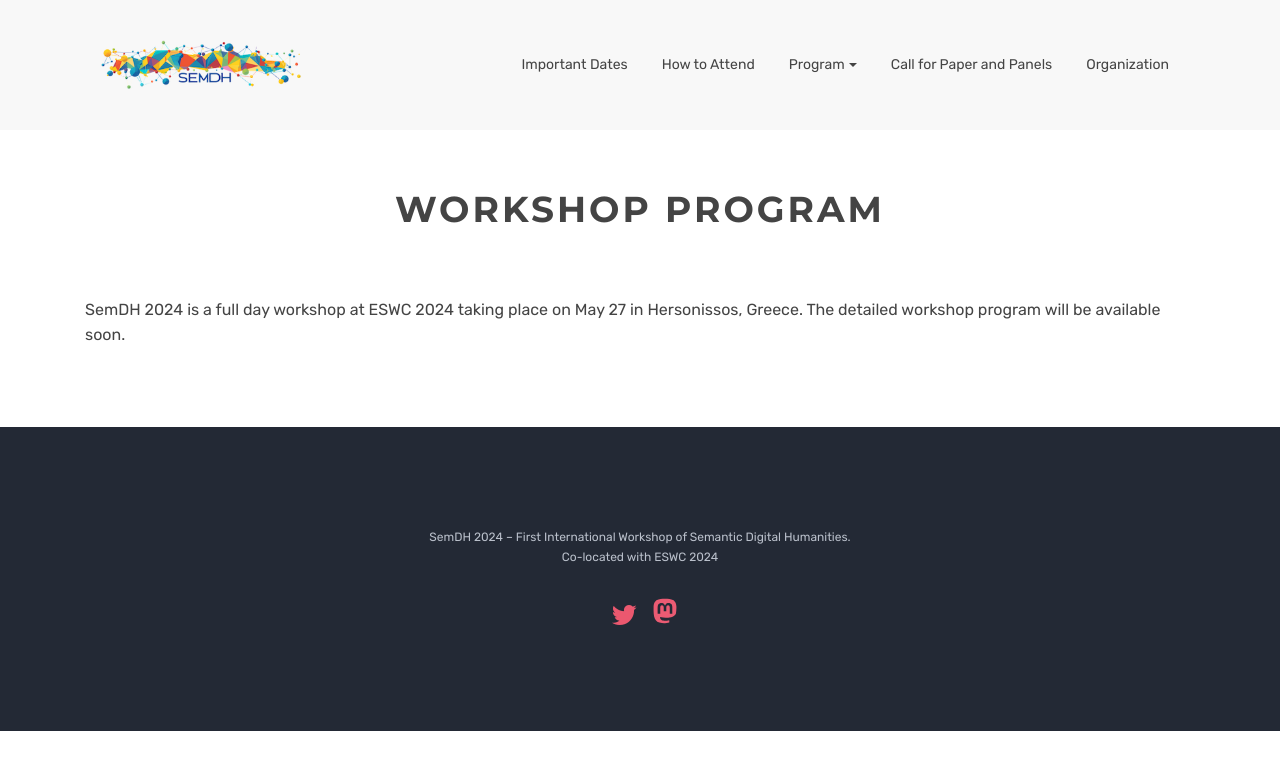
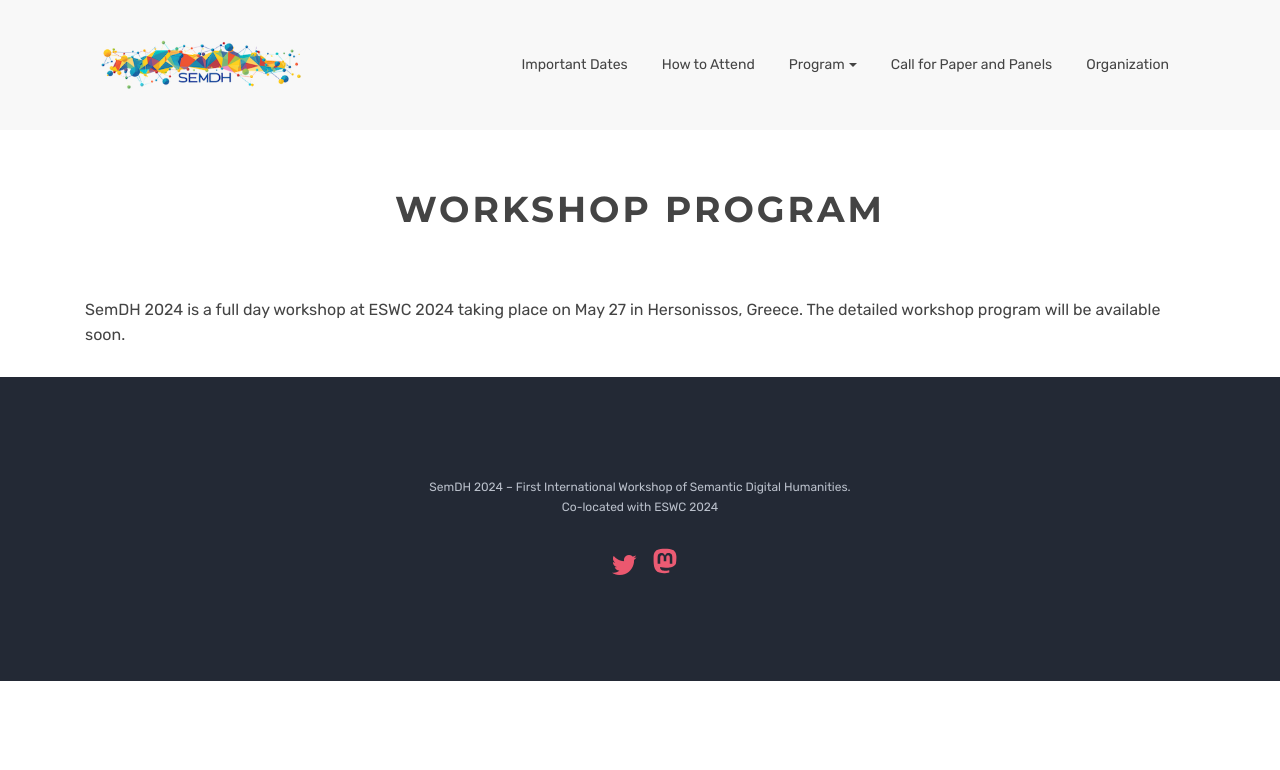
Before and after one commit to SemDH/semdh.github.io, a Jekyll site: the page built from program.html, in a window 1280 px wide. Shown: the top 770 px of the page. Built offline with Jekyll 4.4.1, drawn with Linux system fonts in a browser that asks for light colours.

Commit message:
accepted papers page program and nav bar

```diff
--- a/accepted-papers.html
+++ b/accepted-papers.html
@@ -25,8 +25,6 @@
           <h2 class="heading-title text-center">Accepted Papers</h2>
         </div>
           <p class="lead">Please find the list of accepted full and short/position papers below. The official workshop proceedings will be available after the workshop. The abstracts and preliminary versions of the papers and additional information will be available soon. </p>
-
-        <div class="mb-60"></div>
       </div>
     </div>
     </div>
@@ -68,6 +66,7 @@
 
           </p>
 
+          <div class="mb-60"></div>
           <h4 class="sub-title space-left">Short/Position Papers</h4>
           <p class="lead">
               <strong>PaleOrdia: Semantically describing (cuneiform) paleography using paleographic linked open data</strong> <br />
--- a/program.html
+++ b/program.html
@@ -27,7 +27,7 @@
         <p class="lead">
           SemDH 2024 is a full day workshop at ESWC 2024 taking place on May 27 in Hersonissos, Greece. The detailed workshop program will be available soon.
         </p>
-        <div class="mb-60"></div>
+        <div class="mb-600"></div>
       </div>
     </div>
   </div>
```
